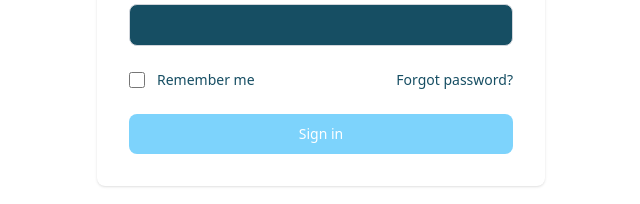
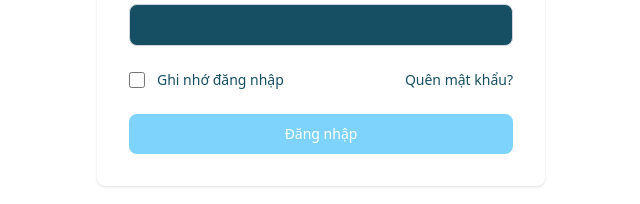
Before and after one commit to cukhoaimon/dental-clinic-management-system, a React (Vite) app in the folder admin/: page /login in a window 1280 px wide. Shown: the part 407-611 px from the top of the page, without its empty margins (319-959 px from the left). Built offline with nearby package versions, Linux system fonts and the light colour scheme.

Commit message:
Edit text page login

```diff
--- a/admin/src/features/authentication/LoginForm.jsx
+++ b/admin/src/features/authentication/LoginForm.jsx
@@ -68,7 +68,7 @@ function LoginForm() {
                     </div>
                     <div className="ml-3 text-sm">
                       <label htmlFor="remember" className="text-cyan-900">
-                        Remember me
+                        Ghi nhớ đăng nhập
                       </label>
                     </div>
                   </div>
@@ -76,7 +76,7 @@ function LoginForm() {
                     href="#"
                     className="text-sm font-medium text-cyan-900 hover:underline"
                   >
-                    Forgot password?
+                    Quên mật khẩu?
                   </a>
                 </div>
                 <button
@@ -84,7 +84,7 @@ function LoginForm() {
                   className="focus:ring-primary-300 w-full rounded-lg bg-sky-300 px-5 py-2.5 text-center text-sm font-medium text-white hover:bg-sky-700 focus:outline-none focus:ring-4"
                   // className=""
                 >
-                  Sign in
+                  Đăng nhập
                 </button>
               </form>
             </div>
```
